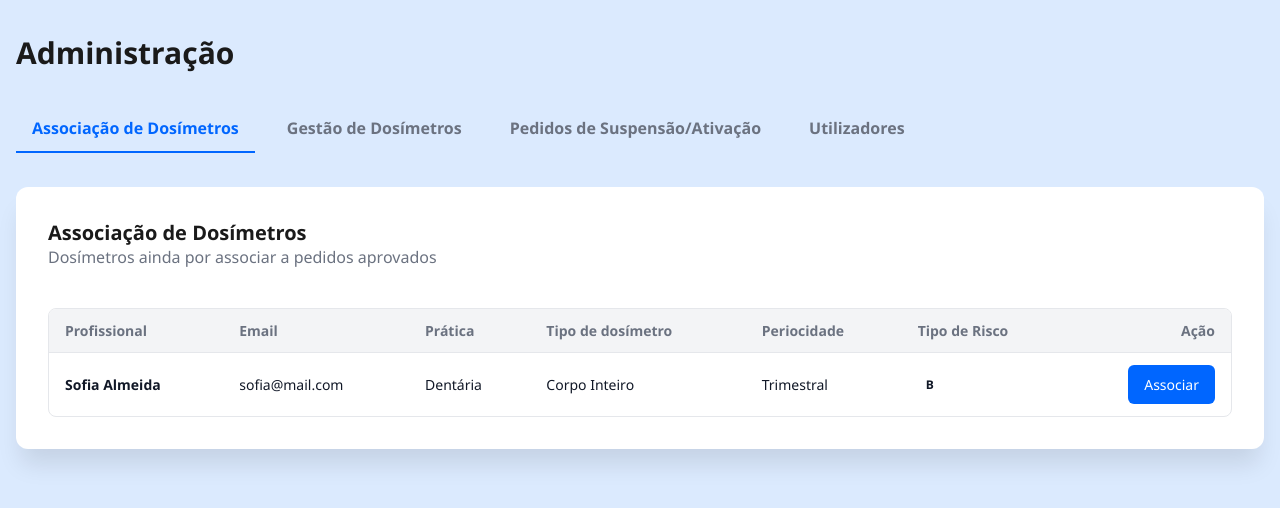
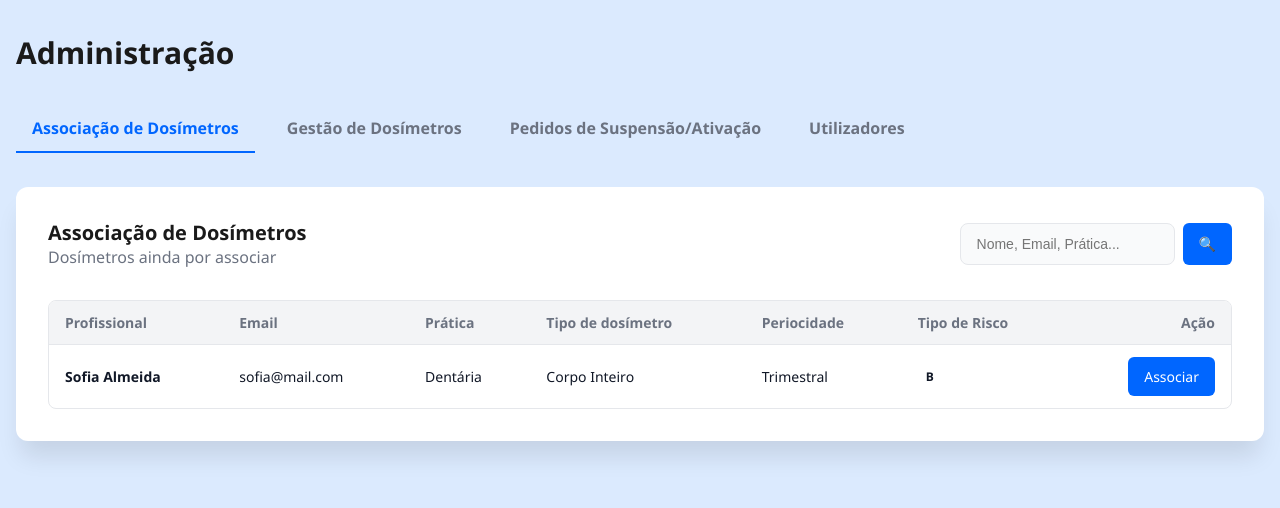
Before and after one commit to beatrizpinho04-debug/c-digo, a PHP site: page /admin.php in a window 1280 px wide. Shown: the part 64-572 px from the top of the page. Run offline with PHP 8.4, Linux system fonts and the light colour scheme; the visitor is signed in with stand-in values (Sample User, id 1); data comes from the database, SQL or seed files in the repository.

Commit message:
pesquisa1

```diff
--- a/admin.php
+++ b/admin.php
@@ -38,8 +38,8 @@ header_set($title);
             <?php
             // 1. Mostrar sempre o conteúdo da aba
             if ($tab === 'associacao') {
-                $pendingList = getPendingAssociations($db);
-                renderAssociationTable($pendingList); // Desenha a tabela no fundo
+                $pendingList = getPendingAssociations($db, $search);
+                renderAssociationTable($pendingList, $search); // Desenha a tabela no fundo
 
                 // 2. Se houver pedido de associação, desenha a "janela" por cima
                 if (isset($_GET['associar'])) {
@@ -59,10 +59,9 @@ header_set($title);
             }
             // 3. Pedidos de Suspensão/Ativação
             elseif ($tab === 'pedidos') {
-                $reqs = getPendingChangeRequests($db);
-                renderRequestsTab($reqs);
+                $reqs = getPendingChangeRequests($db, $search);
+                renderRequestsTab($reqs, $search);
 
-                // ADICIONADO: Verifica se há pedido de decisão e abre o modal
                 if (isset($_GET['decidir'])) {
                     renderDecisionModal($_GET['decidir'], $_GET['user'], $_GET['type']);
                 }
--- a/database/admin_db.php
+++ b/database/admin_db.php
@@ -2,14 +2,26 @@
 require_once 'connection.php';
 
 // 1. ASSOCIAÇÃO: Pedidos aprovados sem dosímetro
-function getPendingAssociations($db) {
+function getPendingAssociations($db, $search = '') {
     $sql = "SELECT DA.idDA, U.name, U.surname, U.email, AR.dosimeterType, AR.periodicity, AR.riskCategory, DR.pratica
             FROM DosimeterAssignment DA
             JOIN ApprovedRequest AR ON DA.idA = AR.idA
             JOIN DosimeterRequest DR ON AR.idR = DR.idR
             JOIN User U ON DR.idU = U.idU
-            WHERE DA.status = 'Por_Associar'
-            ORDER BY AR.approvalDate ASC";
+            WHERE DA.status = 'Por_Associar'";
+
+    $params = [];
+    if (!empty($search)) {
+        $sql .= " AND (
+                    U.name LIKE ? OR
+                    U.surname LIKE ? OR
+                    (U.name || ' ' || U.surname) LIKE ? OR
+                    U.email LIKE ? OR
+                    DR.pratica LIKE ?
+                  )";
+        $term = "%$search%";
+        $params = [$term, $term, $term, $term, $term];
+    }
 
     $stmt = $db->prepare($sql);
     $stmt->execute();
@@ -87,11 +99,25 @@ function getActiveDosimeters($db, $search = '') {
 }
 
 // 3. Pedidos de Suspensão/Ativação
-function getPendingChangeRequests($db) {
+function getPendingChangeRequests($db, $search = '') {
     $sql = "SELECT CR.*, U.name, U.surname, U.email
             FROM ChangeRecord CR
             JOIN User U ON CR.idUser = U.idU
-            WHERE CR.status = 'Pendente' ORDER BY CR.requestDate ASC";
+            WHERE CR.status = 'Pendente'";
+
+    $params = [];
+    if (!empty($search)) {
+        $sql .= " AND (
+                    U.name LIKE ? OR
+                    U.surname LIKE ? OR
+                    (U.name || ' ' || U.surname) LIKE ? OR
+                    U.email LIKE ?
+                  )";
+        $term = "%$search%";
+        $params = [$term, $term, $term, $term];
+    }
+
+    $sql .= " ORDER BY CR.requestDate ASC";
     $stmt = $db->prepare($sql);
     $stmt->execute();
     return $stmt->fetchAll();
--- a/database/dados.sql
+++ b/database/dados.sql
@@ -105,7 +105,7 @@ CREATE TABLE IF NOT EXISTS ChangeRecord (
     requestType TEXT CHECK(requestType IN ('Suspender','Ativar')) NOT NULL,
     message TEXT NOT NULL,
     requestDate DATETIME NOT NULL,
-    status TEXT CHECK(status IN ('Pendente','Concluído')) DEFAULT 'Pendente',
+    status TEXT CHECK(status IN ('Pendente','Concluído', 'Rejeitado')) DEFAULT 'Pendente',
 
     idAdmin INTEGER,
     decisionDate DATETIME,
--- a/templates/admin_views.php
+++ b/templates/admin_views.php
@@ -11,16 +11,23 @@ function renderAdminTabs($currentTab) {
 }
 
 // 1. Associação de Dosimetros
-function renderAssociationTable($pendingData) {
+function renderAssociationTable($pendingData, $searchTerm) {
     ?>
     <div class="card">
-        <div class="mb1_5">
-            <h2 class="titulo-separador">Associação de Dosímetros</h2>
-            <p class="subtítulo">Dosímetros ainda por associar a pedidos aprovados</p>
+        <div class="mb1 header-flex">
+            <div>
+                <h2 class="titulo-separador">Associação de Dosímetros</h2>
+                <p class="subtítulo">Dosímetros ainda por associar</p>
+            </div>
+            <form action="admin.php" method="GET" class="search-form">
+                <input type="hidden" name="tab" value="associacao">
+                <input type="text" name="search" value="<?php echo htmlspecialchars($searchTerm); ?>" placeholder="Nome, Email, Prática..." class="profile-input input-search">
+                <button type="submit" class="btn btn-primary">🔍</button>
+            </form>
         </div>
 
         <?php if (empty($pendingData)): ?>
-            <div class="alert-container alert-success">✅ Tudo em dia!</div>
+            <div class="alert-container alert-success">✅ Tudo em dia (ou sem resultados)!</div>
         <?php else: ?>
             <div class="table-container">
                 <table class="admin-table">
@@ -126,12 +133,20 @@ function renderManagementTab($stats, $activeDosimeters, $searchTerm) {
 }
 
 // 3. Pedidos de Suspensão/Ativação
-function renderRequestsTab($requests) {
+function renderRequestsTab($requests, $searchTerm) {
     ?>
     <div class="card">
-        <h2 class="titulo-separador mb1">Pedidos Pendentes</h2>
+        <div class="mb1 header-flex">
+            <h2 class="titulo-separador">Pedidos Pendentes</h2>
+            <form action="admin.php" method="GET" class="search-form">
+                <input type="hidden" name="tab" value="pedidos">
+                <input type="text" name="search" value="<?php echo htmlspecialchars($searchTerm); ?>" placeholder="Nome, Email..." class="profile-input input-search">
+                <button type="submit" class="btn btn-primary">🔍</button>
+            </form>
+        </div>
+
         <?php if (empty($requests)): ?>
-             <p class="subtítulo">Não existem pedidos pendentes.</p>
+             <p class="subtítulo" style="padding: 1rem;">Não existem pedidos pendentes (ou sem resultados).</p>
         <?php else: ?>
             <div class="table-container">
                 <table class="admin-table">
@@ -159,7 +174,7 @@ function renderRequestsTab($requests) {
                             <td class="subtítulo"><?php echo htmlspecialchars($req['message']); ?></td>
                             <td class="txt-right">
                                 <a href="admin.php?tab=pedidos&decidir=<?php echo $req['idCR']; ?>&user=<?php echo urlencode($req['name'].' '.$req['surname']); ?>&type=<?php echo $req['requestType']; ?>"
-                                   class="btn btn-primary btn-sm">Decidir</a>
+                                   class="btn btn-primary">Decidir</a>
                             </td>
                         </tr>
                     <?php endforeach; ?>
```
Also changed, not shown: database/inicializar.sql (+6 -1 lines), processa_admin.php (+11 -9 lines), database/dados.db.
